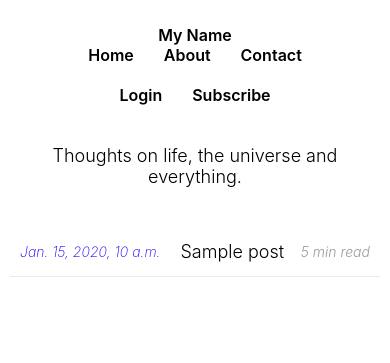
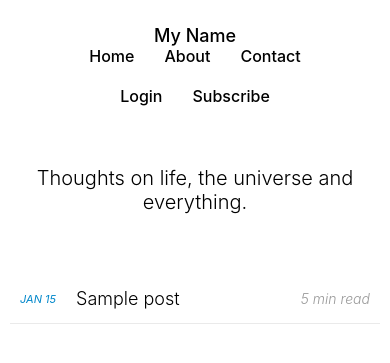
Before and after one commit to sdevgill/devgill-django, a Django app: page /blog/ in a window 390 px wide. Shown: the top 363 px of the page. Run offline with Django 4.2, Linux system fonts and the light colour scheme; tables that the repository leaves empty hold one stand-in row (values such as "Sample post").

Commit message:
Damn css - Responsive blog

```diff
--- a/static/css/blog.css
+++ b/static/css/blog.css
@@ -21,10 +21,19 @@
   padding: 0;
 }
 
+.logo {
+  font-size: 18px;
+  font-weight: 700;
+}
 
 .nav-item {
   color: black;
-  font-weight: 600;
+  font-weight: 500;
+  transition: 0.1s ease-in;
+}
+
+.nav-item:hover {
+  color: #0087ca;
 }
 
 /* Intro Section */
@@ -32,13 +41,14 @@
 .intro {
   align-items: center;
   display: flex;
-  justify-content: space-around;
-  margin: 60px;
+  justify-content: center;
+  margin: 80px 20px;
+  padding-right: 40px;
   text-align: center;
 }
 
 .intro h1 {
-  font-size: 18px;
+  font-size: 20px;
   font-weight: 300;
 }
 
@@ -48,7 +58,7 @@
   display: flex;
   flex-direction: column;
   margin: 0 auto;
-  max-width: 800px;
+  max-width: 850px;
 }
 
 .main a {
@@ -65,25 +75,52 @@
 }
 
 .date-entry, .read-time {
-  font-size: 14px;
   font-style: italic;
   margin: 0 10px;
+  white-space: nowrap;
 }
 
 .date-entry {
-  color: #1b02fa;
-  font-weight: 200;
+  color: #0087ca;
+  font-size: 11px;
+  font-weight: 400;
+  text-transform: uppercase;
 }
 
 .read-time {
   color: #999;
+  font-size: 14px;
   font-weight: 300;
 }
 
 .post-title {
+  /* color: #0087ca; */
+  display: inline-block;
   font-size: 18px;
   font-weight: 300;
   margin: 10px;
+  overflow: hidden;
+  position: relative;
+  text-overflow: ellipsis;
+  white-space: nowrap;
+}
+
+.post-title:after {
+  background-color: #0087ca;
+  bottom: 0;
+  content: '';
+  height: 2px;
+  left: 0;
+  position: absolute;
+  transform-origin: bottom right;
+  transform: scaleX(0);
+  transition: transform 0.25s ease-out;
+  width: 100%;
+}
+
+.post-title:hover:after {
+  transform-origin: bottom left;
+  transform: scaleX(1);
 }
 
 .read-time {
@@ -109,6 +146,7 @@
   }
 
   .intro {
-    margin: 40px 10px;
+    margin: 60px 10px;
+    padding-right: 0;
   }
 }
--- a/templates/blog.html
+++ b/templates/blog.html
@@ -33,9 +33,9 @@
 <main class="main">
   {% for post in post_list %}
   <article class="post-entry">
-    <p class="date-entry">{{ post.date }}</p>
+    <span class="date-entry">{{ post.date|date:"M j" }}</span>
     <h2 class="post-title"><a href="">{{ post.title }}</a></h2>
-    <p class="read-time">5 min read</p>
+    <span class="read-time">5 min read</span>
   </article>
   {% endfor %}
 </main>
```
